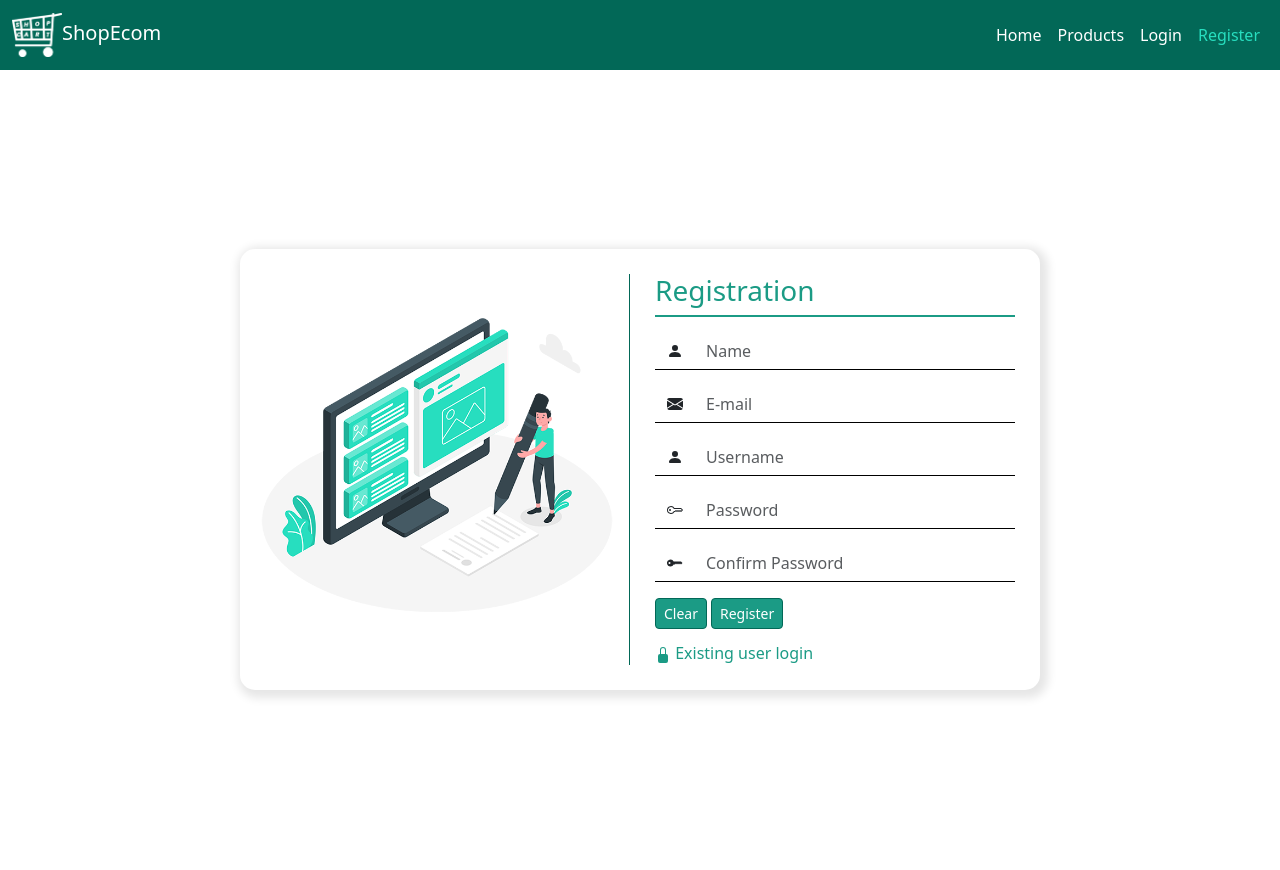
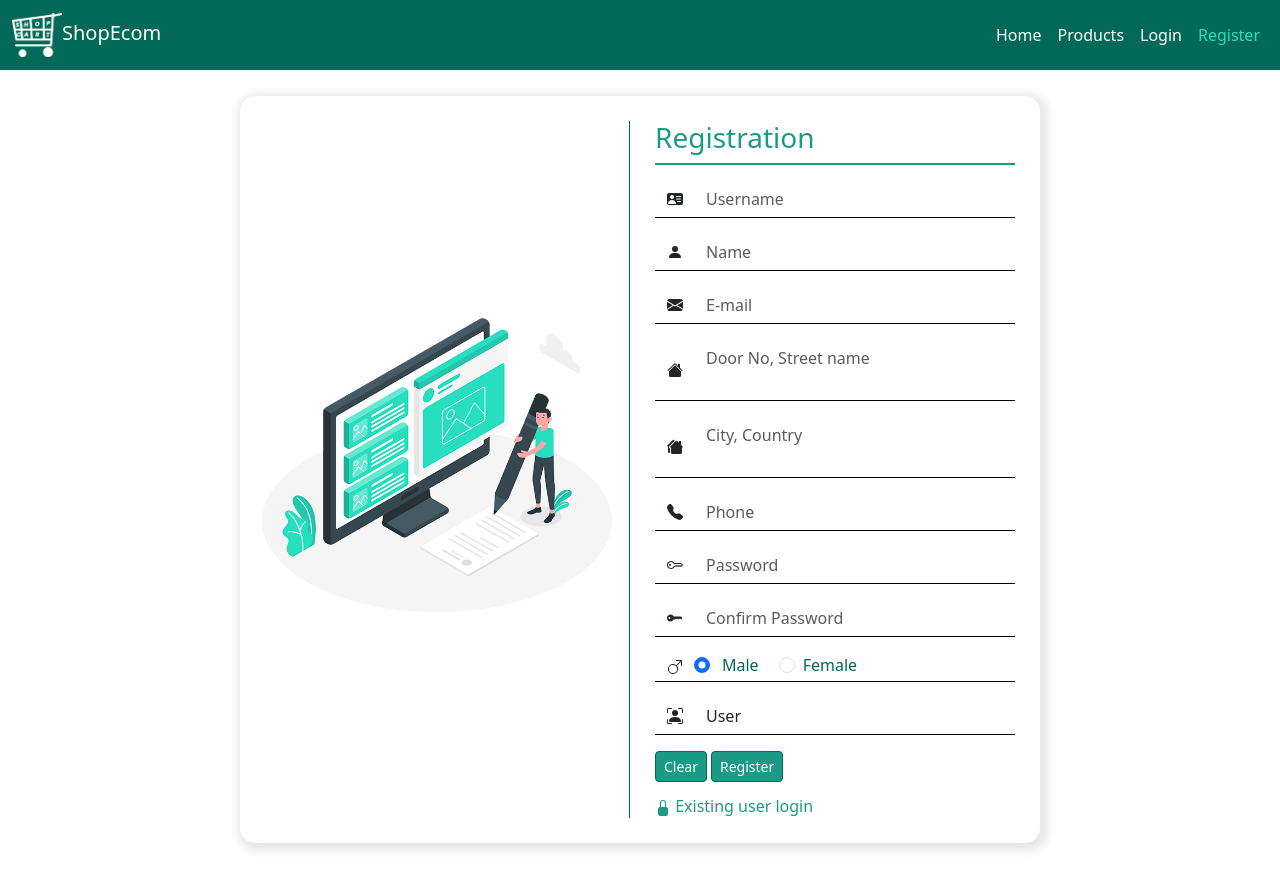
Before and after one commit to hasanuidesigner/shoppingecom, a React (Vite) app: page /shoppingecom/register in a window 1280 px wide. Built offline with nearby package versions, Linux system fonts and the light colour scheme; no server answers; data requests are answered from the project's data file.

Commit message:
reg form dev1

```diff
--- /dev/null
+++ b/src/apiUrl.jsx
@@ -0,0 +1,5 @@
+
+export const apilink = 'http://localhost:8000/products';
+// export const apilink = 'https://hotelmenumockapi.onrender.com/products';
+export const shopusersApiLink = 'http://localhost:8000/users';
+// export const shopusersApiLink = 'https://hotelmenumockapi.onrender.com/shopusers'
--- a/src/components/form.css
+++ b/src/components/form.css
@@ -47,6 +47,9 @@ a.form-etc-link:hover{
 color: var(--primary-color);
 text-decoration: none;
 }
+textarea{
+    resize: none;
+}
 
 @media screen and (max-width:767px) {
 .form-img {
--- a/src/components/products.jsx
+++ b/src/components/products.jsx
@@ -1,8 +1,21 @@
-import React from "react";
+import React, { useEffect, useState } from "react";
+import { apilink } from "../apiUrl";
+import axios from 'axios'
 
 function Products(){
+    const[products,setProducts]=useState([]);
+
+    const getProduct = async () => {
+        const prodcutList = await axios.get(apilink);
+        setProducts(prodcutList.data);
+      }
+
+      useEffect(() => {
+        getProduct();
+      },[])
+
 return <>
-Products
+
 </>
 }
 
--- a/src/components/registration.jsx
+++ b/src/components/registration.jsx
@@ -1,10 +1,23 @@
-import React from "react";
-import { PersonFill, EnvelopeFill,Key, KeyFill,LockFill } from 'react-bootstrap-icons';
+import React, { useEffect, useState } from "react";
+import { PersonVcardFill,PersonFill, EnvelopeFill, Key, KeyFill, LockFill, HouseFill, HousesFill, TelephoneFill, GenderMale, PersonBoundingBox } from 'react-bootstrap-icons';
 import styles from "./registration.module.css"
 import './form.css'
 import { NavLink } from "react-router-dom";
+import axios from 'axios'
+import { shopusersApiLink } from "../apiUrl";
 
 function Registerform() {
+    const [shopusers, setShopusers] = useState([])
+
+    const getShopusers = async () => {
+        const shopuserList = await axios.get(shopusersApiLink);
+        setShopusers(shopuserList.data)
+    }
+
+    useEffect(() => {
+        getShopusers()
+    }, [])
+
     return <>
         <div className={styles.wrapperout}>
             <div className={styles.wrapper}>
@@ -14,47 +27,95 @@ function Registerform() {
                     <div className={styles.formWrapper}>
                         <form className="row align-items-center">
                             <div className="col-12 mt-3">
+                                <label className="visually-hidden" htmlFor="inlineFormInputGroupUsername">Username</label>
+                                <div className="input-group">
+                                    <div className="input-group-text"><PersonVcardFill /></div>
+                                    <input type="text" className="form-control" id="inlineFormInputGroupUsername" placeholder="Username" required />
+                                </div>
+                            </div>
+                            <div className="col-12 mt-3">
                                 <label className="visually-hidden" htmlFor="inlineFormInputGroupFirstname">Name</label>
                                 <div className="input-group">
-                                    <div className="input-group-text"><PersonFill/></div>
-                                    <input type="text" className="form-control"  id="inlineFormInputGroupFirstname" placeholder="Name" required />
+                                    <div className="input-group-text"><PersonFill /></div>
+                                    <input type="text" className="form-control" id="inlineFormInputGroupFirstname" placeholder="Name" required />
                                 </div>
                             </div>
                             <div className="col-12 mt-3">
                                 <label className="visually-hidden" htmlFor="inlineFormInputGroupEmail">E-Mail</label>
                                 <div className="input-group">
-                                    <div className="input-group-text"><EnvelopeFill/></div>
+                                    <div className="input-group-text"><EnvelopeFill /></div>
                                     <input type="email" className="form-control" id="inlineFormInputGroupEmail" placeholder="E-mail" required />
                                 </div>
                             </div>
                             <div className="col-12 mt-3">
-                                <label className="visually-hidden" htmlFor="inlineFormInputGroupUsername">Username</label>
+                                <label className="visually-hidden" htmlFor="inlineFormInputGroupAddress1">Address 1</label>
                                 <div className="input-group">
-                                    <div className="input-group-text"><PersonFill/></div>
-                                    <input type="text" className="form-control" id="inlineFormInputGroupUsername" placeholder="Username" required />
+                                    <div className="input-group-text"><HouseFill /></div>
+                                    <textarea className="form-control" id="inlineFormInputGroupAddress1" placeholder="Door No, Street name" required></textarea>
+                                </div>
+                            </div>
+                            <div className="col-12 mt-3">
+                                <label className="visually-hidden" htmlFor="inlineFormInputGroupAddress2">Address 2</label>
+                                <div className="input-group">
+                                    <div className="input-group-text"><HousesFill /></div>
+                                    <textarea className="form-control" id="inlineFormInputGroupAddress2" placeholder="City, Country" required></textarea>
+                                </div>
+                            </div>
+                            <div className="col-12 mt-3">
+                                <label className="visually-hidden" htmlFor="inlineFormInputGroupPhone">Phone</label>
+                                <div className="input-group">
+                                    <div className="input-group-text"><TelephoneFill /></div>
+                                    <input type="text" className="form-control" id="inlineFormInputGroupPhone" placeholder="Phone" required />
                                 </div>
                             </div>
                             <div className="col-12 mt-3">
                                 <label className="visually-hidden" htmlFor="inlineFormInputGroupPassword">Password</label>
                                 <div className="input-group">
-                                    <div className="input-group-text"><Key/></div>
+                                    <div className="input-group-text"><Key /></div>
                                     <input type="password" className="form-control" id="inlineFormInputGroupPassword" placeholder="Password" required />
                                 </div>
                             </div>
                             <div className="col-12 mt-3">
                                 <label className="visually-hidden" htmlFor="inlineFormInputGroupConfirmPassword">Confirm Password</label>
                                 <div className="input-group">
-                                    <div className="input-group-text"><KeyFill/></div>
+                                    <div className="input-group-text"><KeyFill /></div>
                                     <input type="password" className="form-control" id="inlineFormInputGroupConfirmPassword" placeholder="Confirm Password" required />
+                                </div>
+                            </div>
+                            <div className="col-12 mt-3">
+                                <div className="input-group">
+                                    <div className="input-group-text"><GenderMale /></div>
+
+                                <div class="form-check">
+                                    <input class="form-check-input" type="radio" name="gender" id="inlineFormInputGroupMale" value="male" checked/>
+                                    <label class="form-check-label mx-1" for="inlineFormInputGroupMale">
+                                       Male
+                                    </label>
+                                </div>
+                                <div class="form-check mx-3">
+                                    <input class="form-check-input" type="radio" name="gender" id="inlineFormInputGroupFemaler" value="female"/>
+                                    <label class="form-check-label" for="inlineFormInputGroupFemaler">
+                                        Female
+                                    </label>
+                                </div>
+                                </div>
+                                </div>
+                            <div className="col-12 mt-3">
+                                <label className="visually-hidden" htmlFor="inlineFormInputGroupPrivilege ">Privilege </label>
+                                <div className="input-group">
+                                    <div className="input-group-text"><PersonBoundingBox /></div>
+                                    <select type="email" className="form-control" id="inlineFormInputGroupprivilege" required>
+                                        <option value="user">User</option>
+                                    </select>
                                 </div>
                             </div>
                             <div className="mt-3 mb-1 row d-flex">
                                 <div className="col-auto">
-                                <button type="submit" className="btn btn-primary btn-sm me-1">Clear</button>
-                                <button type="submit" className="btn btn-primary btn-sm">Register</button>
+                                    <button type="submit" className="btn btn-primary btn-sm me-1">Clear</button>
+                                    <button type="submit" className="btn btn-primary btn-sm">Register</button>
                                 </div>
                             </div>
-                            <div className="mt-2"> <span><NavLink className="form-etc-link" to='/lgoin'><LockFill/> Existing user login</NavLink></span></div>
+                            <div className="mt-2"> <span><NavLink className="form-etc-link" to='/lgoin'><LockFill /> Existing user login</NavLink></span></div>
                         </form>
                     </div>
                 </div>
```
